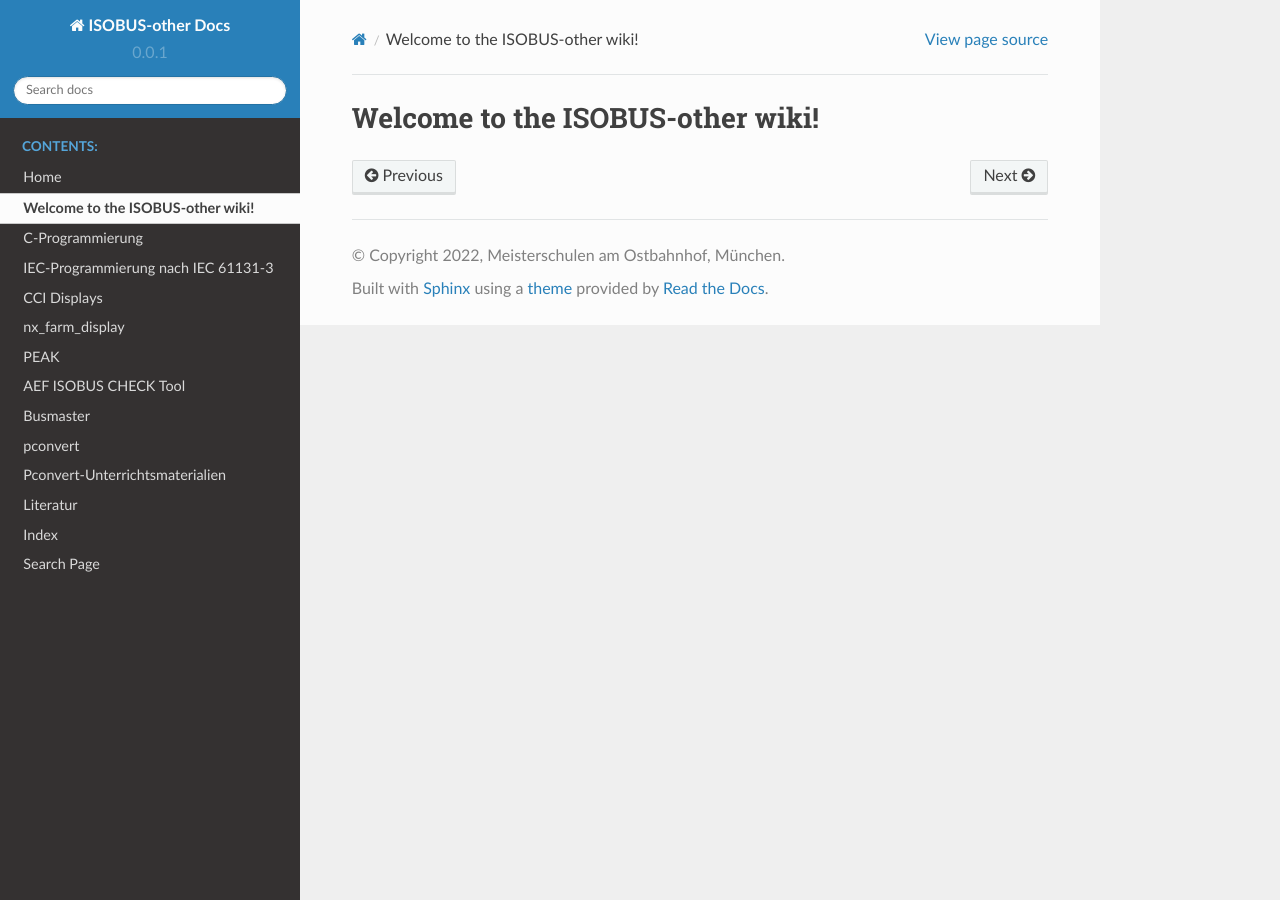
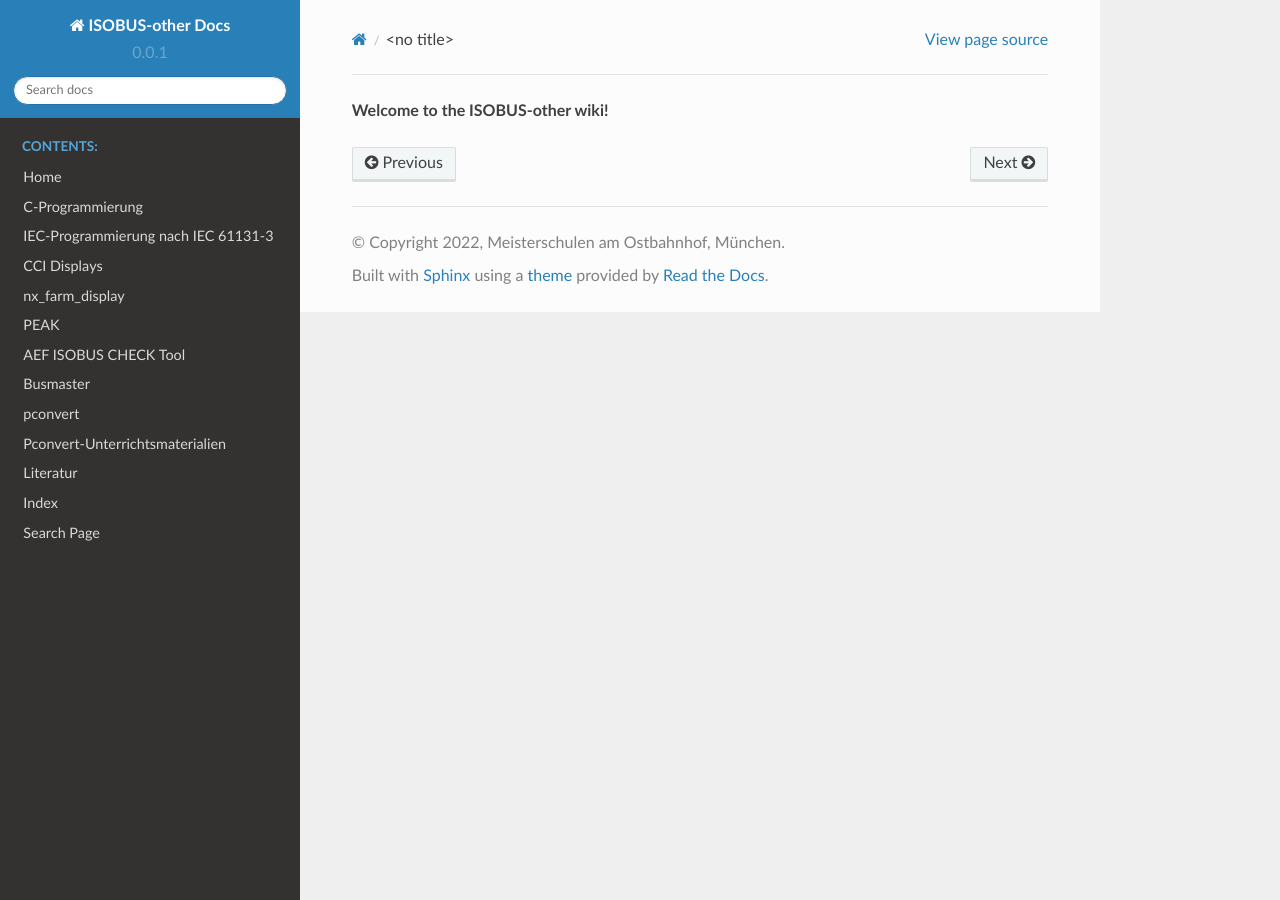
Before and after one commit to Meisterschulen-am-Ostbahnhof-Munchen/ISOBUS-other-docs, a Sphinx documentation site: the page built from docs/Home.md, in a window 1280 px wide. Built offline with Sphinx 7.4.7 and the Read the Docs theme 2.0.0, drawn with Linux system fonts in a browser that asks for light colours.

Commit message:
Update Home.md

```diff
--- a/docs/Home.md
+++ b/docs/Home.md
@@ -1 +1 @@
-# Welcome to the ISOBUS-other wiki!
+**Welcome to the ISOBUS-other wiki!**
```
